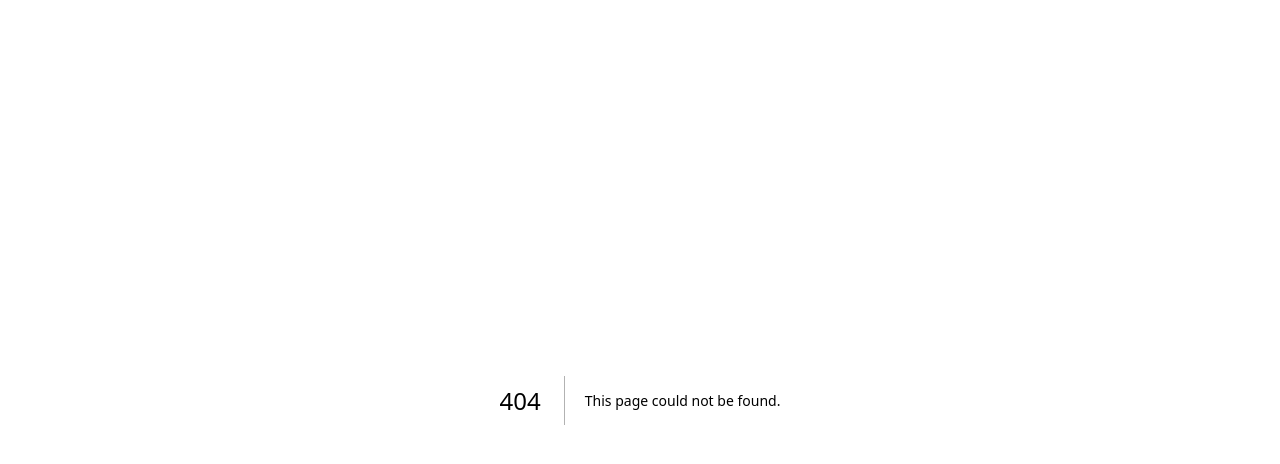
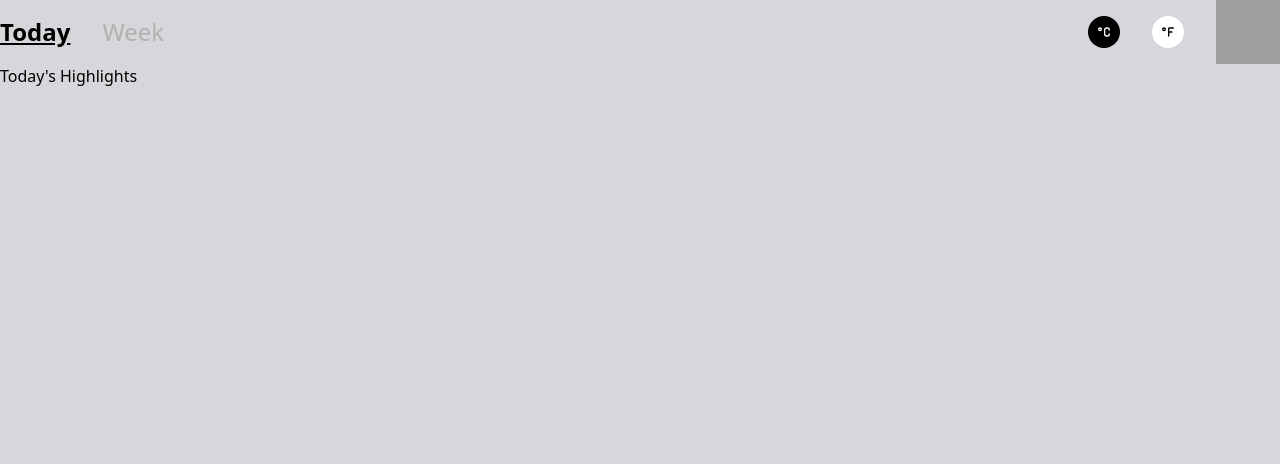
Before and after one commit to pavinane/weather_web, a Next.js app: page /components/RightCard in a window 1280 px wide. Before the commit this address had no page. Shown: the top 464 px of the page. Built offline with nearby package versions, Linux system fonts and the light colour scheme; grey boxes are pictures that could not be loaded.

Commit message:
working on dashboard

```diff
--- /dev/null
+++ b/pages/components/RightCard.tsx
@@ -0,0 +1,89 @@
+import React, { useState } from "react";
+import { useDispatch, useSelector } from "react-redux";
+import { setDegree } from "@/store/action/degree";
+import { TbTemperatureCelsius, TbTemperatureFahrenheit } from "react-icons/tb";
+
+interface RootState {
+  degree: {
+    day: string;
+    degree: string;
+    // other properties
+  };
+}
+
+function RightCard() {
+  const [day, setDay] = useState("day");
+  const dispatch = useDispatch();
+  const degrees = useSelector((state: RootState) => state.degree.degree);
+
+  console.log("degree", degrees);
+  const handleDegreeChange = (newDegree: string) => {
+    console.log("newDegree", newDegree);
+    dispatch(setDegree(newDegree));
+  };
+
+  return (
+    <div>
+      <div className="menu_header flex  justify-between items-center">
+        <div className=" flex gap-8">
+          <button
+            onClick={() => setDay("day")}
+            className={`${
+              day === "day"
+                ? "text-black  underline    font-semibold  text-2xl "
+                : "text-[#b1b1b1] text-2xl font-medium"
+            }`}
+          >
+            Today
+          </button>
+          <button
+            onClick={() => setDay("week")}
+            className={`${
+              day === "week"
+                ? "text-black underline font-semibold text-2xl"
+                : "text-[#b1b1b1] text-2xl font-medium"
+            }`}
+          >
+            Week
+          </button>
+        </div>
+        <div className="flex gap-8 items-center">
+          <div className="flex gap-8">
+            <button
+              onClick={() => handleDegreeChange("celsius")}
+              className={` ${
+                degrees === "celsius"
+                  ? "bg-black text-white rounded-full p-2 font-bold"
+                  : "bg-white text-black rounded-full p-2"
+              }`}
+            >
+              <TbTemperatureCelsius />
+            </button>
+            <button
+              onClick={() => handleDegreeChange("fahrenheit")}
+              className={`${
+                degrees !== "celsius"
+                  ? "bg-black text-white rounded-full p-2 font-bold"
+                  : "bg-white text-black rounded-full p-2"
+              }`}
+            >
+              <TbTemperatureFahrenheit />
+            </button>
+          </div>
+          <div className="bg-[#B1B1B1] rounded-xl">
+            <img
+              src="https://static.vecteezy.com/system/resources/previews/019/900/306/large_2x/happy-young-cute-illustration-face-profile-png.png"
+              alt="profile"
+              className="w-16 h-16"
+            />
+          </div>
+        </div>
+      </div>
+      <div>
+        <h1>Today's Highlights</h1>
+      </div>
+    </div>
+  );
+}
+
+export default RightCard;
--- a/pages/components/Weather.tsx
+++ b/pages/components/Weather.tsx
@@ -3,7 +3,7 @@
 import React, { useState, useEffect } from "react";
 import { useSelector } from "react-redux";
 import Image from "next/image";
-import { TbTemperatureCelsius } from "react-icons/tb";
+import { TbTemperatureCelsius, TbTemperatureFahrenheit } from "react-icons/tb";
 
 const LoadingSkeleton = () => {
   return (
@@ -17,10 +17,19 @@ const LoadingSkeleton = () => {
   );
 };
 
+interface RootState {
+  degree: {
+    day: string;
+    degree: string;
+    // other properties
+  };
+}
+
 const Weather = () => {
   const weatherData = useSelector((state: any) => state.weather.weatherData);
   const loading = useSelector((state: any) => state.weather.loading);
   const error = useSelector((state: any) => state.weather.error);
+  const degrees = useSelector((state: RootState) => state.degree.degree);
   const [currentDateTime, setCurrentDateTime] = useState(new Date());
 
   useEffect(() => {
@@ -84,11 +93,17 @@ const Weather = () => {
           </div>
           <div className="mt-16 flex gap-6 flex-col">
             <div>
-              <h1 className="text-7xl font-normal relative ">
-                {celsius.toFixed(2)}
-                <span className="text-6xl absolute top-0">
-                  <TbTemperatureCelsius />
-                  {/* °C */}
+              <h1 className="text-6xl font-normal relative ">
+                {degrees === "celsius"
+                  ? celsius.toFixed(2)
+                  : fahrenheit.toFixed(2)}
+
+                <span className="text-3xl absolute top-0">
+                  {degrees === "celsius" ? (
+                    <TbTemperatureCelsius />
+                  ) : (
+                    <TbTemperatureFahrenheit />
+                  )}
                 </span>
               </h1>
             </div>
--- a/pages/index.tsx
+++ b/pages/index.tsx
@@ -1,10 +1,11 @@
 "use client";
 import LeftCard from "./components/LeftCard";
 import Head from "next/head";
+import RightCard from "./components/RightCard";
 
 export default function Home() {
   return (
-    <main className={`flex min-h-screen flex-col justify-between `}>
+    <main className={`flex min-h-screen flex-col justify-between text-black `}>
       <Head>
         <title>Weather</title>
         <meta
@@ -16,7 +17,9 @@ export default function Home() {
         <div className="left bg-[#fff]  rounded-l-xl ">
           <LeftCard />
         </div>
-        <div className="right ">right</div>
+        <div className="right p-10  w-full ">
+          <RightCard />
+        </div>
       </div>
     </main>
   );
--- /dev/null
+++ b/store/action/degree.ts
@@ -0,0 +1,4 @@
+export const setDegree = (degree: string) => ({
+  type: "SET_DEGREE",
+  payload: degree,
+});
--- /dev/null
+++ b/store/reducer/degreeReducer.ts
@@ -0,0 +1,21 @@
+const initialState = {
+  day: "day",
+  degree: "celsius",
+};
+
+const degreeReducer = (
+  state = initialState,
+  action: { type: string; payload: string }
+) => {
+  switch (action.type) {
+    case "SET_DEGREE":
+      return {
+        ...state,
+        degree: action.payload,
+      };
+    default:
+      return state;
+  }
+};
+
+export default degreeReducer;
--- a/store/reducer/index.ts
+++ b/store/reducer/index.ts
@@ -2,11 +2,13 @@ import { combineReducers } from "redux";
 import { weatherReducer } from "./weatherReducer";
 import { airReducer } from "./airReducer";
 import { placeReducer } from "./placeReducer";
+import degreeReducer from "./degreeReducer";
 
 const rootReducer = combineReducers({
   weather: weatherReducer,
   air: airReducer,
   place: placeReducer,
+  degree: degreeReducer,
 });
 
 export default rootReducer;
```
Also changed, not shown: pages/components/LeftCard.tsx (+1 -18 lines).
